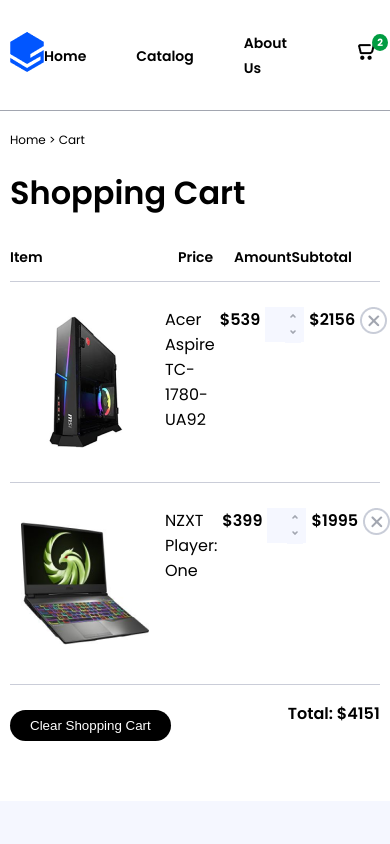
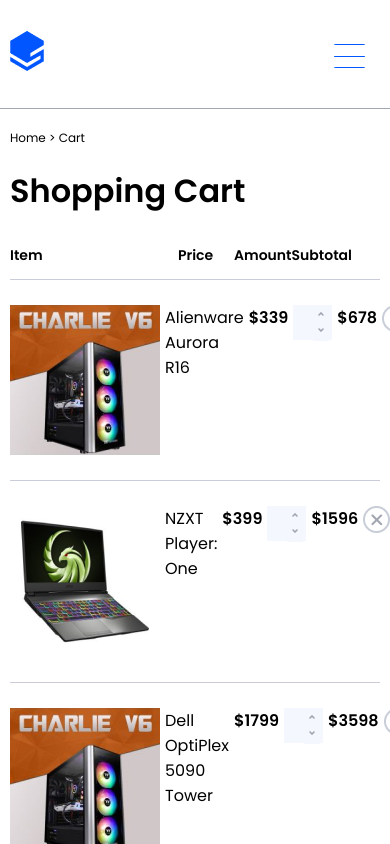
Before and after one commit to R4AYA4R/TechStoreReactJs, a React (Create React App) app: page /cart in a window 390 px wide. Shown: the top 844 px of the page. Built offline with nearby package versions, Linux system fonts and the light colour scheme; data requests are answered from the project's data file.

Commit message:
added menuMobile

```diff
--- a/db.json
+++ b/db.json
@@ -52,7 +52,7 @@
       "price": 1799,
       "priceFilter": "$1,000.00 - $2,000.00",
       "totalPrice": 1799,
-      "rating": 2,
+      "rating": 0,
       "id": 6
     },
     {
@@ -326,18 +326,25 @@
       "text": "af",
       "rating": 5,
       "id": 4
+    },
+    {
+      "name": "asdf",
+      "nameFor": "Dell OptiPlex 5090 Tower",
+      "text": "asdf",
+      "rating": 5,
+      "id": 5
     }
   ],
   "productsBasket": [
     {
-      "name": "Acer Aspire TC-1780-UA92",
+      "name": "Alienware Aurora R16",
       "category": "HP/COMPAQ PCS",
-      "image": "/images/sectionCatalog/image 29 (1).png",
-      "price": 539,
-      "rating": 3.3333333333333335,
+      "image": "/images/sectionCustom/image 29.jpg",
+      "price": 339,
+      "rating": 1,
       "priceFilter": "$0.00 - $1,000.00",
-      "amount": 4,
-      "totalPrice": 2156,
+      "amount": 2,
+      "totalPrice": 678,
       "id": 1
     },
     {
@@ -347,9 +354,31 @@
       "price": 399,
       "rating": 0,
       "priceFilter": "$0.00 - $1,000.00",
-      "amount": 5,
-      "totalPrice": 1995,
+      "amount": 4,
+      "totalPrice": 1596,
       "id": 2
+    },
+    {
+      "name": "Dell OptiPlex 5090 Tower",
+      "category": "MSI ALL-IN-ONE PCS",
+      "image": "/images/sectionCustom/image 29.jpg",
+      "price": 1799,
+      "rating": 0,
+      "priceFilter": "$1,000.00 - $2,000.00",
+      "amount": 2,
+      "totalPrice": 3598,
+      "id": 3
+    },
+    {
+      "name": "Dell XPS Desktop (8960)",
+      "category": "MSI ALL-IN-ONE PCS",
+      "image": "/images/sectionCatalog/image 29.png",
+      "price": 799,
+      "rating": 2.5,
+      "priceFilter": "$0.00 - $1,000.00",
+      "amount": 2,
+      "totalPrice": 1598,
+      "id": 4
     }
   ]
 }
--- a/src/components/Header.tsx
+++ b/src/components/Header.tsx
@@ -1,11 +1,14 @@
 import { Link, NavLink } from "react-router-dom";
 import { apiBasket } from "../store/apiBasket";
+import { useState } from "react";
 
-const Header = ()=>{
+const Header = () => {
 
-    const {data} = apiBasket.useGetAllProductsBasketQuery(null);
+    const { data } = apiBasket.useGetAllProductsBasketQuery(null);
 
-    return(
+    const [isActiveMenuMobile,setIsActiveMenuMobile] = useState(false);
+
+    return (
         <header className="header">
             <div className="container">
                 <div className="header__inner">
@@ -14,21 +17,49 @@
                     </Link>
                     <ul className="header__menu-list">
                         <li className="menu__list-item">
-                            <NavLink to="/" className={({isActive}) => isActive ? 'menu__item-link menu__item-link--active' : 'menu__item-link'}>Home</NavLink>
+                            <NavLink to="/" className={({ isActive }) => isActive ? 'menu__item-link menu__item-link--active' : 'menu__item-link'}>Home</NavLink>
                         </li>
                         <li className="menu__list-item">
-                            <NavLink to="/catalog" className={({isActive}) => isActive ? 'menu__item-link menu__item-link--active' : 'menu__item-link'}>Catalog</NavLink>
+                            <NavLink to="/catalog" className={({ isActive }) => isActive ? 'menu__item-link menu__item-link--active' : 'menu__item-link'}>Catalog</NavLink>
                         </li>
                         <li className="menu__list-item">
-                            <NavLink to="/about" className={({isActive}) => isActive ? 'menu__item-link menu__item-link--active' : 'menu__item-link'}>About Us</NavLink>
+                            <NavLink to="/about" className={({ isActive }) => isActive ? 'menu__item-link menu__item-link--active' : 'menu__item-link'}>About Us</NavLink>
                         </li>
                         <li className="menu__list-item menu__list-itemCart">
-                            <NavLink to="/cart" className={({isActive}) => isActive ? 'menu__item-link menu__item-link--active' : 'menu__item-link'}>
+                            <NavLink to="/cart" className={({ isActive }) => isActive ? 'menu__item-link menu__item-link--active' : 'menu__item-link'}>
                                 <img src="/images/header/jam_shopping-cart.png" alt="" className="menu__link-cartImg" />
                                 <span className="menu__link-spanCart">{data?.length}</span>
                             </NavLink>
                         </li>
                     </ul>
+
+
+
+                    <ul className={isActiveMenuMobile ? "header__menuMobile-list header__menuMobile-list--active" : "header__menuMobile-list"}>
+                        <li className="menuMobile__list-item">
+                            <NavLink to="/" className={({ isActive }) => isActive ? 'menuMobile__item-link menuMobile__item-link--active' : 'menuMobile__item-link'}>Home</NavLink>
+                        </li>
+                        <li className="menuMobile__list-item">
+                            <NavLink to="/catalog" className={({ isActive }) => isActive ? 'menuMobile__item-link menuMobile__item-link--active' : 'menuMobile__item-link'}>Catalog</NavLink>
+                        </li>
+                        <li className="menuMobile__list-item">
+                            <NavLink to="/about" className={({ isActive }) => isActive ? 'menuMobile__item-link menuMobile__item-link--active' : 'menuMobile__item-link'}>About Us</NavLink>
+                        </li>
+                        <li className="menu__list-itemCart menuMobile__list-itemCart">
+                            <NavLink to="/cart" className={({ isActive }) => isActive ? 'menuMobile__itemCart-link menuMobileCart__item-link--active' : 'menuMobile__itemCart-link'}>
+                                <img src="/images/header/jam_shopping-cart.png" alt="" className="menu__link-cartImg" />
+                                <span className="menu__link-spanCart">{data?.length}</span>
+                            </NavLink>
+                        </li>
+                    </ul>
+
+                    <button className="header__menuBtn" onClick={()=>setIsActiveMenuMobile((prev) => !prev)}>
+                        <span className={isActiveMenuMobile ? "menuBtn__span menuBtn__spanActive1" : "menuBtn__span"}></span>
+                        <span className={isActiveMenuMobile ? "menuBtn__span menuBtn__spanActive2" : "menuBtn__span"}></span>
+                        <span className={isActiveMenuMobile ? "menuBtn__span menuBtn__spanActive3" : "menuBtn__span"}></span>
+                        <span className={isActiveMenuMobile ? "menuBtn__span menuBtn__spanActive4" : "menuBtn__span"}></span>
+                    </button>
+
                 </div>
             </div>
         </header>
--- a/src/index.css
+++ b/src/index.css
@@ -70,7 +70,7 @@
   color: #0156FF;
 }
 
-.menu__item-link--active .menu__link-spanCart{
+.menu__item-link--active .menu__link-spanCart {
   background-color: #009c41;
 }
 
@@ -97,6 +97,28 @@
   position: absolute;
   top: -5px;
   right: -8px;
+}
+
+.header__menuMobile-list {
+  position: absolute;
+  top: 0;
+  right: 0;
+  height: 50vh;
+  width: 50%;
+  background-color: rgba(59, 125, 224, 0.7);
+  display: flex;
+  flex-direction: column;
+  justify-content: center;
+  align-items: center;
+  gap: 50px;
+  padding: 50px;
+  z-index: 5;
+  transform: translateX(100%);
+  transition: all .5s ease;
+}
+
+.header__menuBtn{
+  display: none;
 }
 
 .sectionTop__img {
@@ -172,22 +194,27 @@
   align-items: center;
   gap: 7px;
 }
-.mark__starsHover{
-  cursor:pointer;
+
+.mark__starsHover {
+  cursor: pointer;
   opacity: 1;
-  transition:opacity .5s ease;
+  transition: opacity .5s ease;
 }
-.mark__starsHover:hover{
+
+.mark__starsHover:hover {
   opacity: 0.5;
 }
+
 .mark__stars {
   display: flex;
   align-items: center;
   gap: 3px;
 }
-.mark__stars5-imgComments{
+
+.mark__stars5-imgComments {
   min-width: 15px;
 }
+
 .mark__text {
   color: #A2A6B0;
   font-size: 12px;
@@ -789,43 +816,50 @@
 .leftBlockComments__form {
   margin-top: 20px;
   opacity: 1;
-  transform:translateX(0);
-  transition:all 1s ease;
+  transform: translateX(0);
+  transition: all 1s ease;
 }
-.leftBlockComments__form-passive{
+
+.leftBlockComments__form-passive {
   opacity: 0;
-  transform:translateX(-100%);
+  transform: translateX(-100%);
 }
+
 .leftBlockComments__form-top {
   display: flex;
   gap: 30px;
   align-items: center;
   margin-bottom: 20px;
 }
-.form__errorText{
-  color:red;
+
+.form__errorText {
+  color: red;
   margin-bottom: 15px;
   font-size: 14px;
 }
+
 .form__top-ratingBlock {
   display: flex;
   align-items: center;
   gap: 5px;
 }
-.leftBlockComments__topline-btnNone{
+
+.leftBlockComments__topline-btnNone {
   display: none;
 }
+
 .form__main-textarea {
   width: 100%;
   margin-bottom: 10px;
   outline: none;
   border: 1px solid #A2A6B0;
   padding: 7px 20px 7px 15px;
-  resize: none; /* убираем возможность изменять размер textarea */
+  resize: none;
+  /* убираем возможность изменять размер textarea */
   min-height: 70px;
 }
 
-.form__btn{
+.form__btn {
   background-color: #0156FF;
   color: #fff;
   font-weight: 500;
@@ -834,11 +868,13 @@
   border-radius: 50px;
   cursor: pointer;
   opacity: 1;
-  transition:opacity .5s ease;
+  transition: opacity .5s ease;
 }
-.form__btn:hover{
+
+.form__btn:hover {
   opacity: 0.7;
 }
+
 .form__top-input {
   outline: none;
   border: 1px solid #A2A6B0;
@@ -996,178 +1032,305 @@
   color: #fff;
   text-align: center;
 }
-.leftBlockComments__top-topline{
+
+.leftBlockComments__top-topline {
   display: flex;
   align-items: center;
   gap: 70px;
   margin-bottom: 15px;
 }
-.leftBlockComments__text{
+
+.leftBlockComments__text {
   margin-bottom: 15px;
 }
-.leftBlockComments__topline-btnComm{
+
+.leftBlockComments__topline-btnComm {
   max-width: 135px;
 }
-.main__leftBlock-rating{
+
+.main__leftBlock-rating {
   display: flex;
   align-items: center;
   gap: 7px;
 }
-.sectionCart{
+
+.sectionCart {
   padding: 20px 0 60px 0;
 }
-.sectionCart__subtitle{
+
+.sectionCart__subtitle {
   font-size: 12px;
   font-weight: 400;
-  color:#000;
+  color: #000;
   margin-bottom: 20px;
 }
-.sectionCart__title{
+
+.sectionCart__title {
   font-weight: 600;
   font-size: 32px;
-  color:#000;
+  color: #000;
   margin-bottom: 30px;
 }
-.sectionCart__table-topList{
+
+.sectionCart__table-topList {
   display: grid;
   grid-template-columns: 3fr 1fr 1fr 1fr .5fr;
   border-bottom: 1px solid #CACDD8;
 }
-.topList__item-text{
+
+.topList__item-text {
   font-weight: 600;
   font-size: 14px;
-  color:#000;
+  color: #000;
   margin-bottom: 13px;
 }
-.sectionCart__table-btn{
+
+.sectionCart__table-btn {
   background-color: #000;
-  color:#fff;
+  color: #fff;
   padding: 8px 20px;
-  border:none;
+  border: none;
   border-radius: 50px;
-  cursor:pointer;
+  cursor: pointer;
   margin-top: 25px;
   opacity: 1;
-  transition:opacity .5s ease;
+  transition: opacity .5s ease;
 }
-.sectionCart__table-btn:hover{
+
+.sectionCart__table-btn:hover {
   opacity: 0.5;
 }
-.table__main-item{
+
+.table__main-item {
   display: grid;
   grid-template-columns: 1fr 2fr 1fr 1fr 1fr .5fr;
-  gap:5px;
+  gap: 5px;
   align-items: start;
   padding: 25px 0;
   border-bottom: 1px solid #CACDD8;
 }
-.main__item-price{
+
+.main__item-price {
   font-size: 16px;
   font-weight: 600;
-  color:#000;
+  color: #000;
 }
-.main__item-btnBlock{
+
+.main__item-btnBlock {
   display: flex;
   justify-content: center;
   align-items: center;
 }
-.main__item-btn{
-  border:none;
+
+.main__item-btn {
+  border: none;
   background-color: #fff;
-  cursor:pointer;
+  cursor: pointer;
 }
- .sectionCart__table-bottom{
+
+.sectionCart__table-bottom {
   display: grid;
-  grid-template-columns:3fr 1fr;
+  grid-template-columns: 3fr 1fr;
   align-items: center;
 }
- .table__bottom-btns{
+
+.table__bottom-btns {
   display: flex;
   align-items: center;
   gap: 30px;
 }
- .table__bottom-text{
+
+.table__bottom-text {
   text-align: center;
   font-size: 16px;
   font-weight: 600;
   color: #000;
 }
- .sectionAbout__top{
+
+.sectionAbout__top {
   padding: 21px 0;
   font-weight: 400;
   font-size: 12px;
 }
- .sectionAbout__top-text{
+
+.sectionAbout__top-text {
   margin-bottom: 20px;
 }
- .sectionAbout__top-title{
-  font-size:32px;
+
+.sectionAbout__top-title {
+  font-size: 32px;
   font-weight: 600;
 }
- .sectionAbout__firstBlock{
+
+.sectionAbout__firstBlock {
   background-color: #000;
   padding: 96px 0;
 }
- .sectionAbout__firstBlock-title{
+
+.sectionAbout__firstBlock-title {
   font-weight: 500;
   font-size: 44px;
-  color:#fff;
+  color: #fff;
   margin-bottom: 32px;
 }
- .sectionAbout__firstBlock-text{
+
+.sectionAbout__firstBlock-text {
   font-weight: 200;
   font-size: 18px;
-  color:#fff;
+  color: #fff;
   margin-bottom: 20px;
 }
- .sectionAbout__firstBlock-inner{
+
+.sectionAbout__firstBlock-inner {
   display: flex;
   align-items: center;
-  gap:122px;
+  gap: 122px;
 }
-.sectionAbout__secondBlock{
+
+.sectionAbout__secondBlock {
   padding: 10px 0;
 }
-.sectionAbout__secondBlock-inner{
+
+.sectionAbout__secondBlock-inner {
   display: flex;
   align-items: center;
-  gap:92px;
+  gap: 92px;
 }
-.secondBlock__info-top{
+
+.secondBlock__info-top {
   display: flex;
   align-items: center;
-  gap:24px;
+  gap: 24px;
   margin-bottom: 32px;
 }
-.secondBlock__info-title{
+
+.secondBlock__info-title {
   font-weight: 500;
   font-size: 44px;
-  color:#000;
+  color: #000;
 }
-.sectionAbout__thirdBlock{
+
+.sectionAbout__thirdBlock {
   background-color: #000;
   padding: 60px 0;
 }
-.sectionAbout__thirdBlock-inner{
+
+.sectionAbout__thirdBlock-inner {
   display: flex;
   align-items: center;
-  gap:150px;
+  gap: 150px;
 }
-.thirdBlock__left-top{
+
+.thirdBlock__left-top {
   display: flex;
   align-items: start;
   gap: 24px;
   margin-bottom: 30px;
 }
-.left__top-title{
+
+.left__top-title {
   font-weight: 500;
   font-size: 44px;
-  color:#fff;
+  color: #fff;
   max-width: 465px;
 }
-.thirdBlock__left-text{
+
+.thirdBlock__left-text {
   font-weight: 200;
   font-size: 18px;
-  color:#fff;
+  color: #fff;
   margin-bottom: 20px;
 }
+
+@media (max-width:620px) {
+  .header__menu-list{
+    display: none;
+  }
+
+  .header__menuMobile-list--active {
+    transform: translateX(0);
+  }
+
+  .menuMobile__item-link {
+    color: #fff;
+    font-size: 18px;
+    transition: all .3s ease;
+    opacity: 1;
+  }
+
+  .menuMobile__item-link:hover {
+    opacity: 0.5;
+  }
+
+  .menuMobile__item-link--active {
+    color: #fff;
+    background-color: #0156FF;
+    padding: 7px 14px;
+    border-radius: 50px;
+  }
+
+  .menuMobile__list-itemCart {
+    position: absolute;
+    left: 20px;
+    top: 43px;
+  }
+
+  .menuMobileCart__item-link--active .menu__link-spanCart {
+    background-color: #009c41;
+  }
+
+  .header__menuBtn {
+    display: block;
+    width: 52px;
+    height: 40px;
+    border: none;
+    padding: 9px 15px;
+    position: relative;
+    cursor: pointer;
+    background: none;
+    z-index: 5;
+  }
+
+  .menuBtn__span {
+    width: 31px;
+    height: 1px;
+    background-color: #0156FF;
+    border-radius: 20%;
+    position: absolute;
+    right: 15px;
+    z-index: 5;
+    transition: all .5s ease;
+  }
+
+  .menuBtn__span:nth-child(1) {
+    top: 10px;
+  }
+
+  .menuBtn__span:nth-child(2) {
+    top: 22px;
+  }
+
+  .menuBtn__span:nth-child(3) {
+    top: 22px;
+  }
+
+  .menuBtn__span:nth-child(4) {
+    top: 33px;
+  }
+
+  .menuBtn__spanActive1 {
+    transform: scaleX(0);
+  }
+
+  .menuBtn__spanActive2 {
+    transform: rotate(45deg);
+  }
+
+  .menuBtn__spanActive3 {
+    transform: rotate(-45deg);
+  }
+
+  .menuBtn__spanActive4 {
+    transform: scaleX(0);
+  }
+}
--- a/src/pages/Catalog.tsx
+++ b/src/pages/Catalog.tsx
@@ -90,7 +90,7 @@
 
                 return response;
 
-            } else if (categoryFilter !== '' && priceFilter !== '') {
+            } else if (categoryFilter !== '' && priceFilter !== '' && sortByFilter === '') {
 
                 const response = await axios.get<IProduct[]>(`http://localhost:5000/catalogProducts?name_like=${searchValue}&category=${categoryFilter}&priceFilter=${priceFilter}`, {
                     params: {
@@ -105,7 +105,7 @@
 
                 return response;
 
-            } else if (priceFilter !== '') {
+            } else if (priceFilter !== '' && sortByFilter === '') {
 
                 const response = await axios.get<IProduct[]>(`http://localhost:5000/catalogProducts?name_like=${searchValue}&priceFilter=${priceFilter}`, {
                     params: {
@@ -120,7 +120,7 @@
 
                 return response;
 
-            } else if (categoryFilter !== '') {
+            } else if (categoryFilter !== '' && sortByFilter === '') {
 
                 const response = await axios.get<IProduct[]>(`http://localhost:5000/catalogProducts?name_like=${searchValue}&category=${categoryFilter}`, {
                     params: {
@@ -135,7 +135,7 @@
 
                 return response;
 
-            } else if (sortByFilter !== ''){
+            } else if (sortByFilter !== '' && categoryFilter === '' && priceFilter === ''){
                 const response = await axios.get<IProduct[]>(`http://localhost:5000/catalogProducts?name_like=${searchValue}&_sort=rating&_order=desc`, {
                     params: {
                         _limit: limit,
```
Lines whose indentation alone changed are shown as unchanged.
